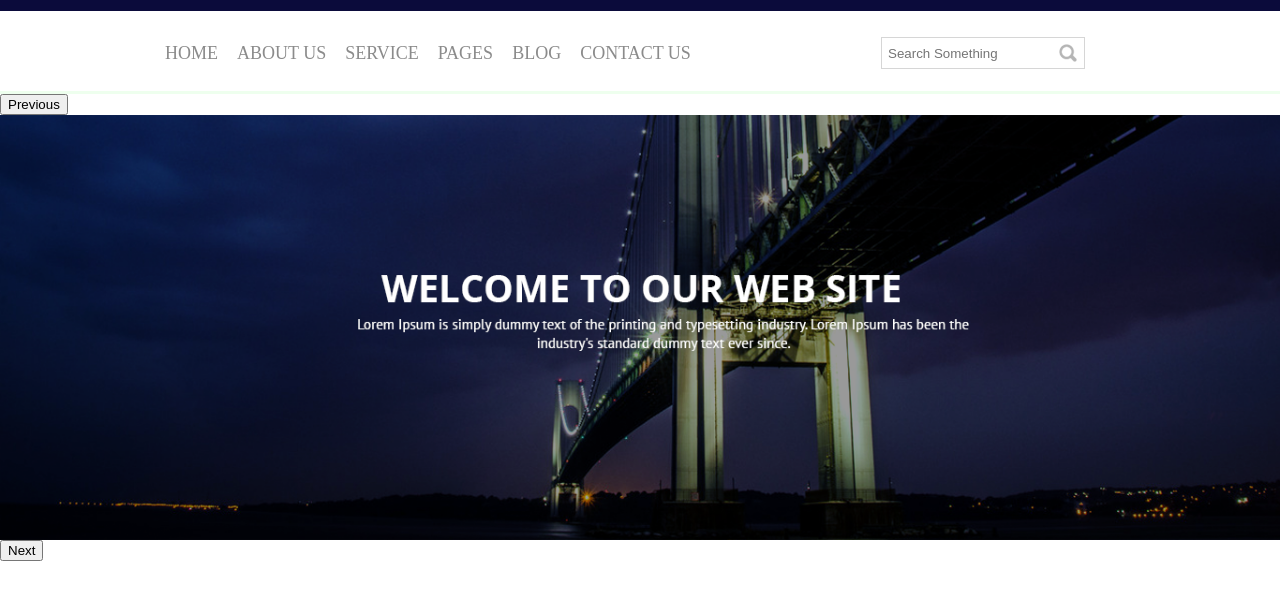
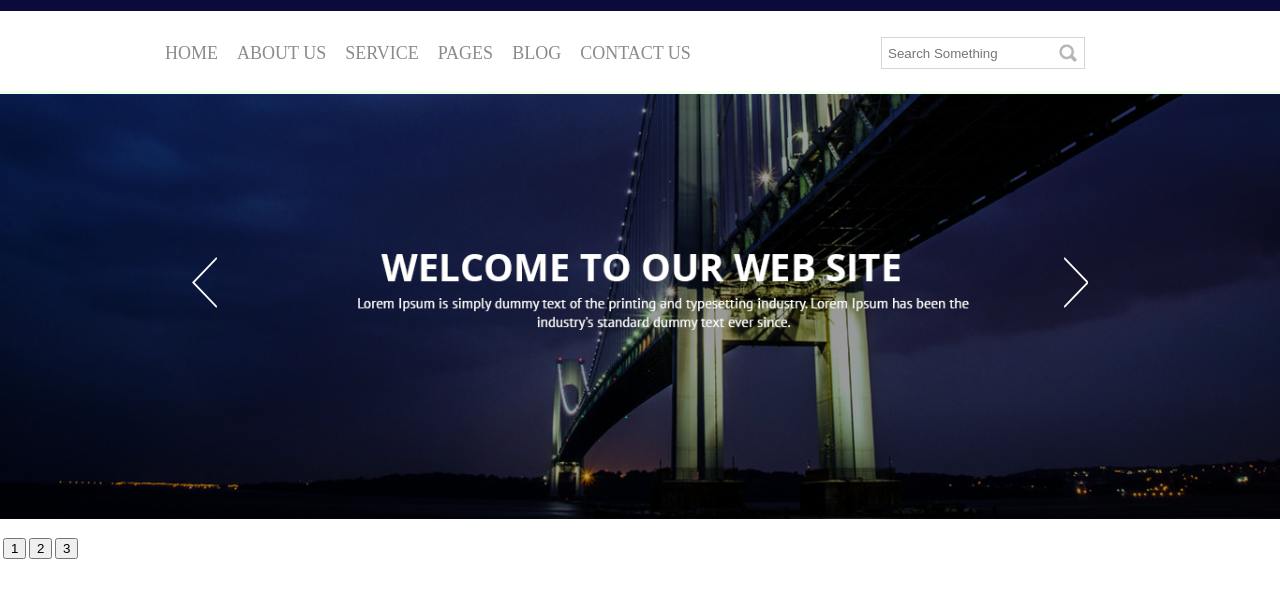
Before and after one commit to GustavoCastilho98/PrimeiroSite, a plain HTML site: page index.html in a window 1280 px wide. Shown: the part 49-648 px from the top of the page. Drawn offline with nearby package versions, Linux system fonts and the light colour scheme.

Commit message:
Finalizando o Slider

```diff
--- a/CSS/main.css
+++ b/CSS/main.css
@@ -85,3 +85,43 @@ main {
     float: left;
     position: relative;
 }
+button.slick-prev {
+    display: inline-block;
+    font-size: 0px;
+    border: none;
+    width: 25px;
+    height: 51px;
+    background-color: transparent;
+    position: absolute;
+    z-index: 9;
+    background-image: url(../IMG/ANTERIOR.png);
+    top: 35%;
+    left: 15%;
+}
+button.slick-next {
+    display: inline-block;
+    font-size: 0px;
+    border: none;
+    width: 25px;
+    height: 51px;
+    background-color: transparent;
+    position: absolute;
+    z-index: 9;
+    background-image: url(../IMG/NEXT.png);
+    top: 35%;
+    right: 15%;
+}
+.slider-pricipal {
+    width: 100%!important;
+}
+ul.slick-dots li {
+    display: inline-block;
+    font-size: 0px;
+    border: 3px solid #ffffff;
+    border-radius: 50%;
+    width: 20px;
+    height: 20px;
+};
+ul.slick-dots li.slick-active {
+    background-color: #00bac6;
+};
--- a/JS/main.js
+++ b/JS/main.js
@@ -1 +1,9 @@
-$('.slider-principal').slick();
+$('.slider-principal').slick({
+    dots: true,
+    infinite: true,
+    speed: 300,
+    slidesToShow: 1,
+    adaptiveHeight: true,
+    autoplay: true,
+    autoplaySpeed: 2000
+  });
```
Also changed, not shown: IMG/ANTERIOR.png (added), IMG/NEXT.png (added).
